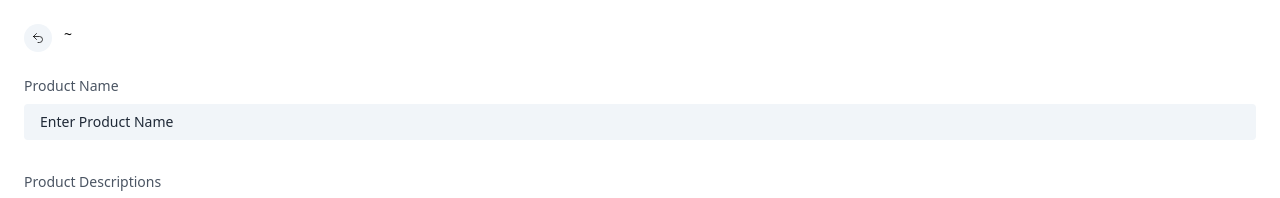
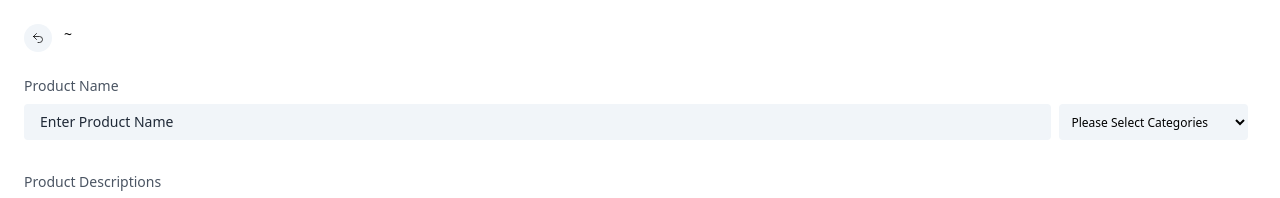
Before and after one commit to CreatorSsumit/ecommerce, a Next.js app: page /products/formLayout in a window 1280 px wide. Shown: the top 198 px of the page. Built offline with nearby package versions, Linux system fonts and the light colour scheme.

Commit message:
populate categores

```diff
--- a/src/models/productSchema.js
+++ b/src/models/productSchema.js
@@ -1,4 +1,5 @@
 import mongoose, { Schema, model } from "mongoose";
+import { CategoriesSchema } from "./categoriesSchema";
 
 var pSchema = new Schema(
   {
@@ -6,6 +7,10 @@ var pSchema = new Schema(
     productDescription: String,
     productPrice: Number,
     image: Array,
+    categories: {
+      type: mongoose.Types.ObjectId,
+      ref: CategoriesSchema.modelName,
+    },
   },
   { timestamps: true }
 );
--- a/src/pages/api/products/addProduct.js
+++ b/src/pages/api/products/addProduct.js
@@ -4,7 +4,7 @@ import MongooseConnect from "@/pages/mongo_config/mongoose";
 export default async function handler(req, res) {
   const { method } = req;
   const {
-    data: { productName, productDescription, productPrice, image },
+    data: { productName, productDescription, productPrice, image, categories },
   } = req.body;
   await MongooseConnect();
 
@@ -15,6 +15,7 @@ export default async function handler(req, res) {
         productDescription,
         productPrice,
         image,
+        categories,
       })
       .then((e) => {
         res.status(200).json(e);
--- a/src/pages/api/products/getProduct.js
+++ b/src/pages/api/products/getProduct.js
@@ -6,6 +6,6 @@ export default async function handler(req, res) {
   const { method } = req;
 
   if (method === "GET") {
-    res.status(200).json(await productSchema.find());
+    res.status(200).json(await productSchema.find().populate("categories"));
   }
 }
--- a/src/pages/categories.js
+++ b/src/pages/categories.js
@@ -111,9 +111,12 @@ function Categories() {
             } text-sm w-full rounded my-3 bg-slate-400`}
           >
             <thead className="rounded  overflow-hidden">
-              <td className="p-4 w-full bg-slate-300">Categories Name</td>
-              <td className="p-4 w-full bg-slate-400">Parent Id</td>
-              <td className="p-4 w-full bg-slate-500 ">Action</td>
+              <td className="p-4 w-full bg-slate-200">Categories Name</td>
+              <td className="p-4 w-20  bg-slate-300">Parent Id</td>
+              <td className="p-4  w-full  bg-slate-200">
+                <span className="flex whitespace-nowrap">Parent Name</span>
+              </td>
+              <td className="p-4 w-full  bg-slate-200 ">Action</td>
             </thead>
             <tbody className="mt-10">
               {categoriesState?.map(({ name, _id, parentId }) => {
@@ -126,6 +129,8 @@ function Categories() {
                           {parentId?._id || "Not Available"}
                         </span>
                       </td>
+
+                      <td className="p-3">{parentId?.name}</td>
                       <td className="p-3 flex">
                         <button
                           type="button"
--- a/src/pages/products.js
+++ b/src/pages/products.js
@@ -71,6 +71,7 @@ function Products(props) {
             <td className="p-4 rounded-l">Product Name</td>
             <td className="p-4">Product Descriptions</td>
             <td className="p-4 ">Product Price</td>
+            <td className="p-4 ">Categories</td>
             <td className="p-4 rounded-r ">Action</td>
           </thead>
           <tbody className="mt-10">
@@ -80,6 +81,7 @@ function Products(props) {
                   <td className="p-3">{data.productName}</td>
                   <td className="p-3">{data.productDescription}</td>
                   <td className="p-3">{data.productPrice}</td>
+                  <td className="p-3">{data?.categories?.name}</td>
                   <td className="p-3 flex">
                     <Link
                       title="Edit"
--- a/src/pages/products/addProduct.js
+++ b/src/pages/products/addProduct.js
@@ -1,19 +1,34 @@
 import Layout from "@/components/Layout";
 import axios from "axios";
 import { useRouter } from "next/router";
-import React, { useState } from "react";
+import React, { useEffect, useState } from "react";
 import FormLayout from "./formLayout";
 
 function addProduct() {
   const [productState, setproductState] = useState({});
   const [loadingState, setLoadingState] = useState(false);
+  const [categoriesState, setCategoriesState] = useState([]);
+
   const router = useRouter();
+
+  useEffect(() => {
+    loadCategoriesState();
+  }, []);
+
+  const loadCategoriesState = () => {
+    axios.get("/api/categories/addCategories").then((e) => {
+      setCategoriesState(e?.data?.reverse());
+    });
+  };
 
   const handleSubmit = async (e) => {
     e.preventDefault();
 
     let res = await axios.post("/api/products/addProduct", {
-      data: productState,
+      data: {
+        ...productState,
+        categories: productState?.categories ? productState?.categories : null,
+      },
     });
     if (res?.data) {
       router.push("/products");
@@ -67,6 +82,7 @@ function addProduct() {
         handleUploadImage={handleUploadImage}
         skeletonLoading={loadingState}
         setImagesOrder={setImagesOrder}
+        categoriesState={categoriesState}
       />
     </Layout>
   );
--- a/src/pages/products/editProducts/[editProduct].js
+++ b/src/pages/products/editProducts/[editProduct].js
@@ -7,15 +7,30 @@ import { useRouter } from "next/router";
 function EditProduct() {
   const [productState, setproductState] = useState({});
   const [loadingState, setLoadingState] = useState(false);
+  const [categoriesState, setCategoriesState] = useState([]);
+
   const router = useRouter();
+
+  const loadCategoriesState = () => {
+    axios.get("/api/categories/addCategories").then((e) => {
+      setCategoriesState(e?.data?.reverse());
+    });
+  };
 
   useEffect(() => {
     if (router.query.editProduct) {
+      loadCategoriesState();
       axios
         .get(`/api/products/editProducts/${router.query.editProduct}`)
         .then(
           ({
-            data: { productName, productDescription, productPrice, image },
+            data: {
+              productName,
+              productDescription,
+              productPrice,
+              image,
+              categories,
+            },
           }) => {
             setproductState((prev) => ({
               ...prev,
@@ -23,6 +38,7 @@ function EditProduct() {
               productDescription,
               productPrice,
               image,
+              categories,
             }));
           }
         );
@@ -63,7 +79,12 @@ function EditProduct() {
     e.preventDefault();
     axios
       .put(`/api/products/editProducts/${router.query.editProduct}`, {
-        data: productState,
+        data: {
+          ...productState,
+          categories: productState?.categories
+            ? productState?.categories
+            : null,
+        },
       })
       .then((e) => {
         router.push("/products");
@@ -87,6 +108,7 @@ function EditProduct() {
         handleUploadImage={handleUploadImage}
         skeletonLoading={loadingState}
         setImagesOrder={setImagesOrder}
+        categoriesState={categoriesState}
       />
     </Layout>
   );
--- a/src/pages/products/formLayout.js
+++ b/src/pages/products/formLayout.js
@@ -13,11 +13,12 @@ function FormLayout({
   handleUploadImage,
   skeletonLoading,
   setImagesOrder,
+  categoriesState,
 }) {
   const router = useRouter();
 
   const pimage = useMemo(() => productState?.image, [productState?.image]);
-
+  console.log(productState);
   return (
     <div className="w-full p-6">
       <span className="flex">
@@ -45,6 +46,7 @@ function FormLayout({
         className={skeletonLoading && "animate-pulse"}
       >
         <h6 className="text-sm text-gray-600">Product Name </h6>
+        <div className="flex">
           <input
             onChange={handleOnChange}
             name="productName"
@@ -54,7 +56,28 @@ function FormLayout({
             placeholder="Enter Product Name"
             className="bg-slate-100 my-2 px-4 w-full py-2 text-sm focus:border-blue-500 rounded placeholder:text-gray-800"
           />
-        <br /> <br />
+          <select
+            className="w-56 bg-slate-100 m-2 p-2 rounded text-xs "
+            value={productState?.categories}
+            name="categories"
+            onChange={(e) => handleOnChange(e)}
+          >
+            <option className="" value={""}>
+              Please Select Categories
+            </option>
+            {categoriesState?.length !== 0 &&
+              categoriesState?.map(({ name, _id }) => {
+                return (
+                  <>
+                    <option className="text-sm" value={_id}>
+                      {name}
+                    </option>
+                  </>
+                );
+              })}
+          </select>
+        </div>
+        <br />
         <h6 className="text-sm text-gray-600">Product Descriptions </h6>
         <textarea
           name="productDescription"
```
Lines whose indentation alone changed are shown as unchanged.
